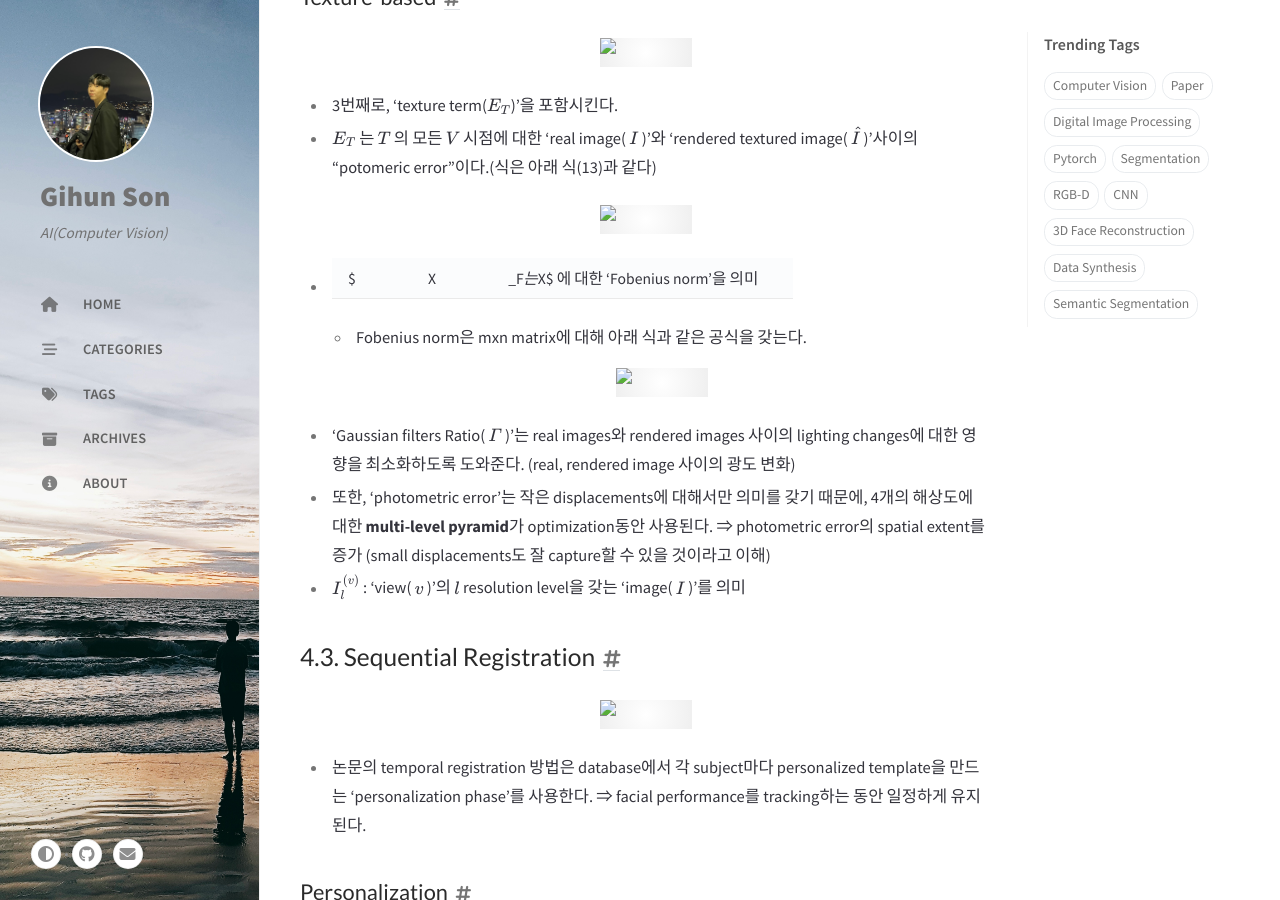
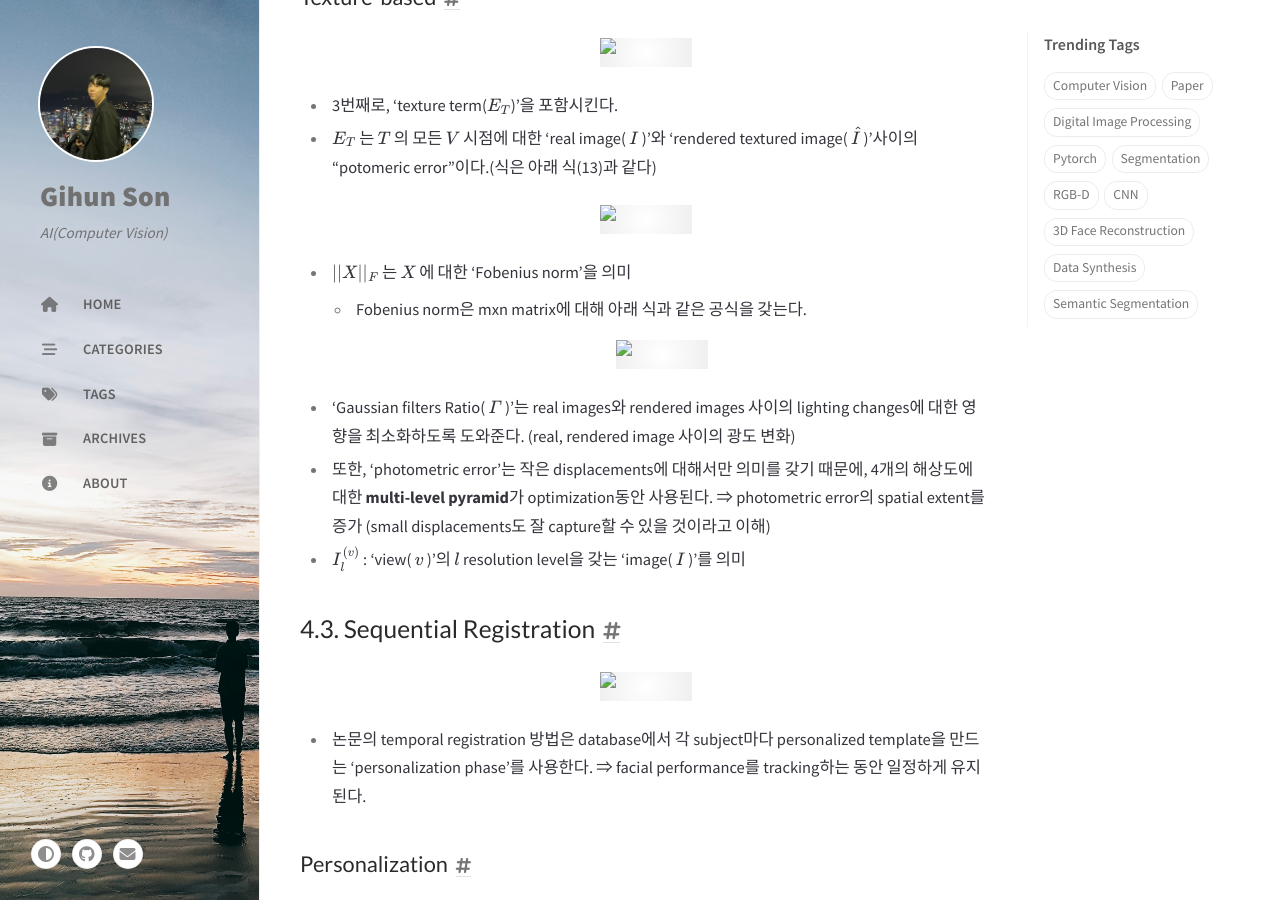
Before and after one commit to gihuni99/gihuni99.github.io, a Jekyll site: the page built from _posts/Paper/3D Face Model/2023-12-10-FLAME.md, in a window 1280 px wide and 900 px high, scrolled down 13999 px. Built offline with Jekyll 4.4.1, drawn with Linux system fonts in a browser that asks for light colours; cached includes are drawn as plain includes; formulas are drawn with MathJax 3; comment, search, counter and statistics services are not loaded.

```diff
--- a/_posts/Paper/3D Face Model/2023-12-10-FLAME.md
+++ b/_posts/Paper/3D Face Model/2023-12-10-FLAME.md
@@ -427,7 +427,7 @@ Figure 4
 
 ![Untitled 54](https://github.com/gihuni99/gihuni99.github.io/assets/90080065/16db6702-40c8-45d5-b4be-091541bc9860)
 
-- $||X||_F$ 는 $X$ 에 대한 ‘Fobenius norm’을 의미
+- $\|\|X\|\|_F$ 는 $X$ 에 대한 ‘Fobenius norm’을 의미
     - Fobenius norm은 mxn matrix에 대해 아래 식과 같은 공식을 갖는다.
 
     ![Untitled 55](https://github.com/gihuni99/gihuni99.github.io/assets/90080065/42430640-26ea-4d0c-aa54-bcea57317255)
```
